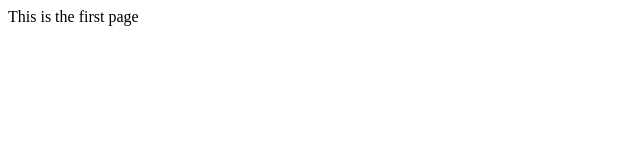
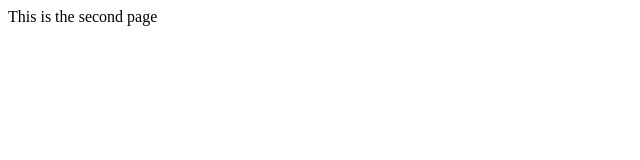
Before and after one commit to YKunwar/myrepo, a plain HTML site: page index.html in a window 1280 px wide. Shown: the full height of the page, 0-640 px from the left. Drawn offline with Linux system fonts and the light colour scheme.

Commit message:
anged first to second

```diff
--- a/index.html
+++ b/index.html
@@ -1,3 +1,3 @@
 <html>
-This is the first page
+This is the second page
 </html>
```
